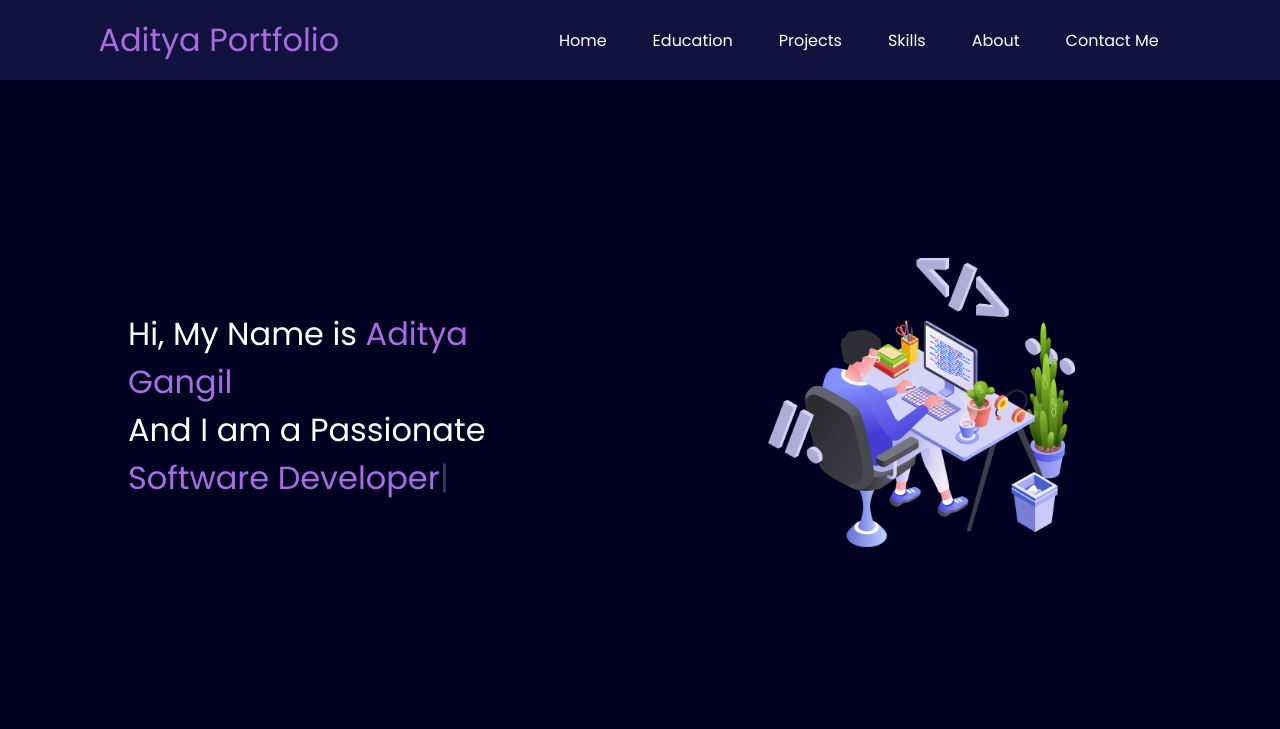
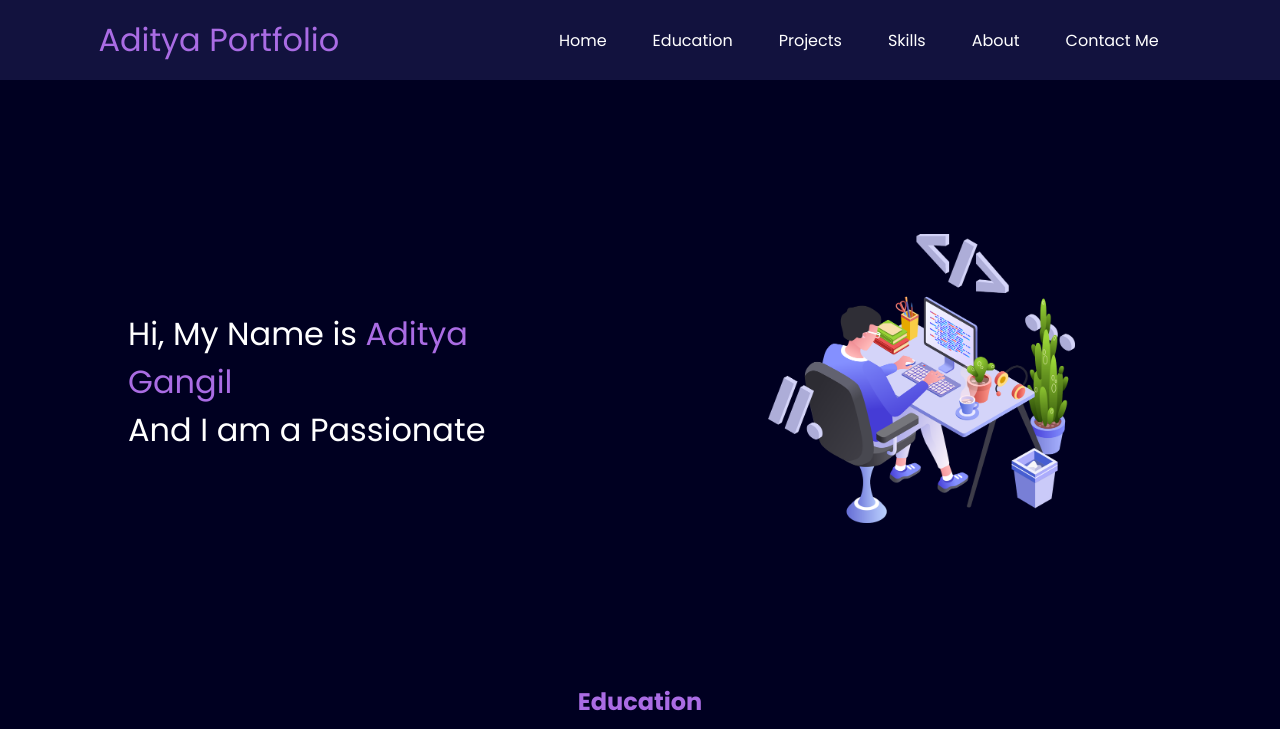
Before and after one commit to adityagangil/Portfolio-2, a plain HTML site: page index.html in a window 1280 px wide. Shown: the top 729 px of the page. Drawn offline with nearby package versions, Linux system fonts and the light colour scheme.

Commit message:
Update index.html

```diff
--- a/index.html
+++ b/index.html
@@ -182,14 +182,14 @@
         </section>
     </main>
 
-    <script src="https://unpkg.com/typed.js@2.0.16/dist/typed.umd.js"></script>
+<!--     <script src="https://unpkg.com/typed.js@2.0.16/dist/typed.umd.js"></script>
     <!-- Setup and start animation! -->
     <script>
-        var typed = new Typed('#element', {
-            strings: ['Web Developer', 'Software Developer'],
-            typeSpeed: 50,
-        });
-    </script>
+        // var typed = new Typed('#element', {
+        //     strings: ['Web Developer', 'Software Developer'],
+        //     typeSpeed: 50,
+        // });
+    </script> -->
 </body>
 
 </html>
```
